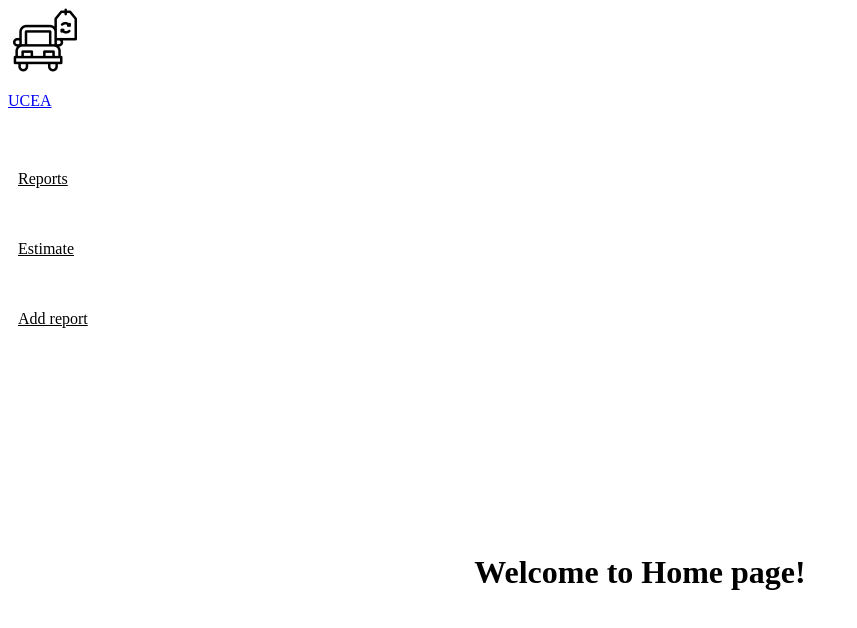
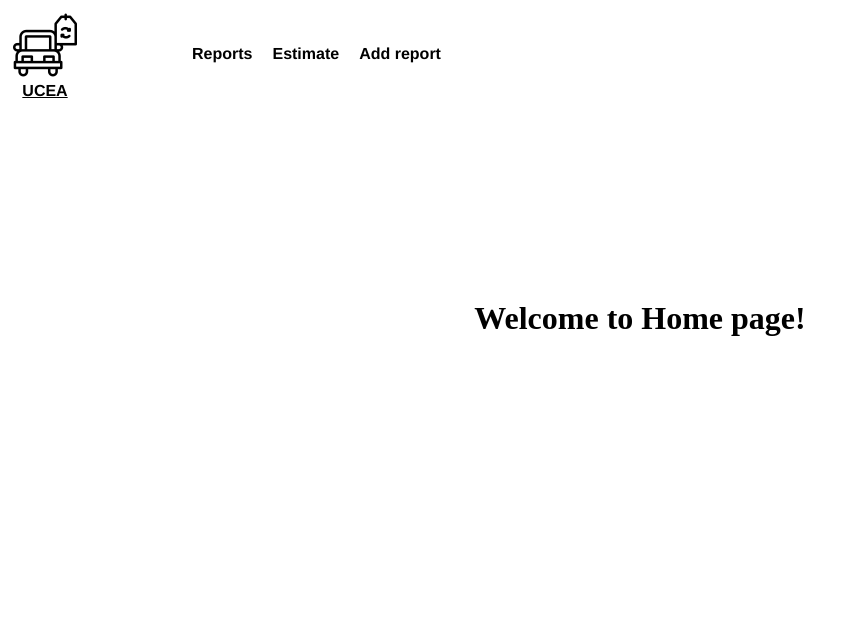
Before and after one commit to shevOle/ang-used-car-evaluation-app, an Angular app: page / in a window 1280 px wide. Shown: the top 628 px of the page, without its empty margins (0-857 px from the left). Built offline with nearby package versions, Linux system fonts and the light colour scheme.

Commit message:
fix: update styles for main component

```diff
--- a/src/app/app.component.scss
+++ b/src/app/app.component.scss
@@ -1,20 +1,37 @@
-.site-header-link {
+header {
+    display: flex;
+    align-items: center;
+}
+
+.site-header-logo {
     display: flex;
     flex-direction: column;
     align-items: center;
     justify-content: center;
     color: inherit;
     width: fit-content;
-    padding: 10px;
+    margin-right: 100px;
 }
 
-.site-header-logo {
+.site-header-logo-img {
     padding: 5px;
 }
 
-.site-header-title {
+.site-header-logo-title {
     font-size: 16px;
     font-weight: 800;
     font-family: 'Franklin Gothic Medium', 'Arial Narrow', Arial, sans-serif;
     margin: 0;
 }
+
+.site-header-nav {
+    display: flex;
+    justify-content: space-around;
+    align-items: center;
+}
+
+.site-header-link {
+    padding: 10px;
+    text-decoration: none;
+    color: inherit;
+}
```
